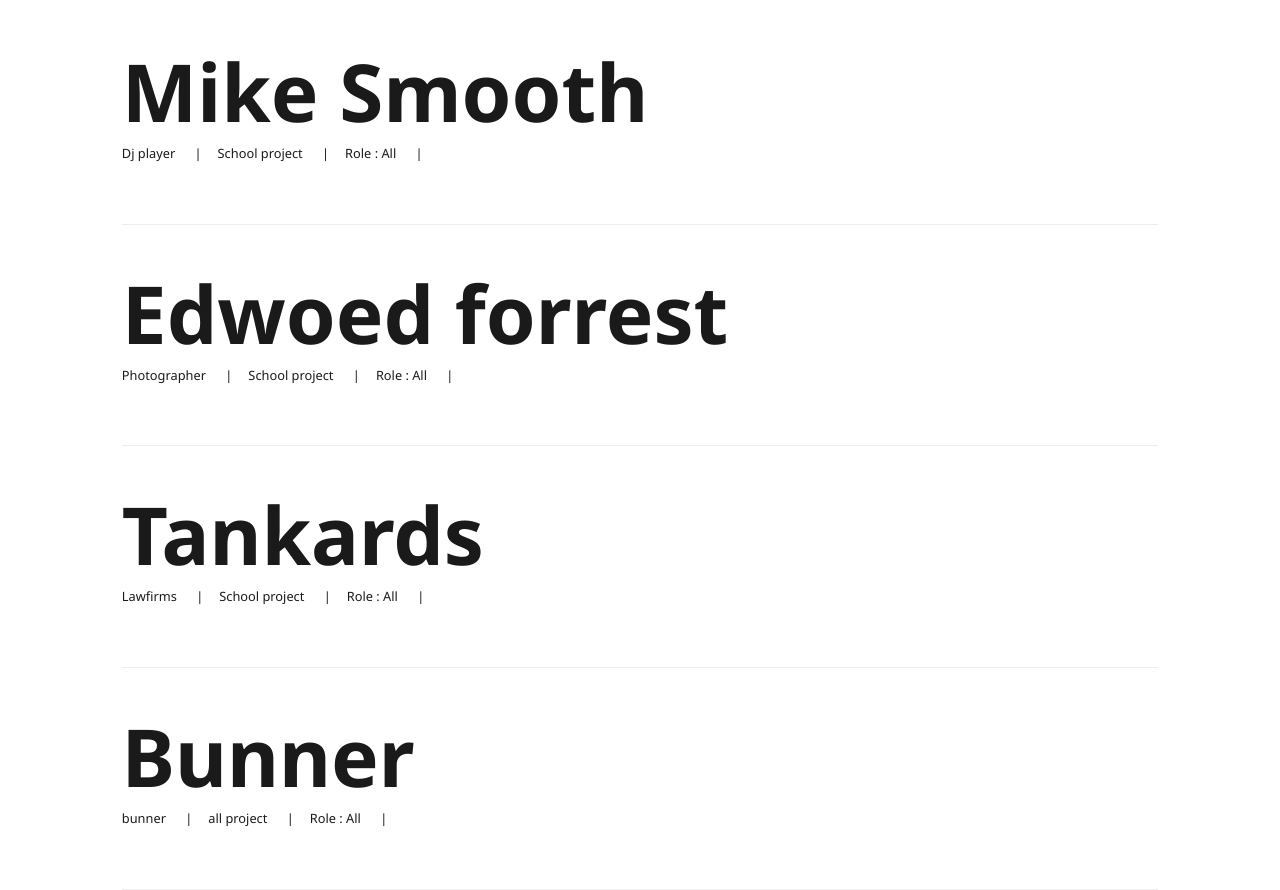
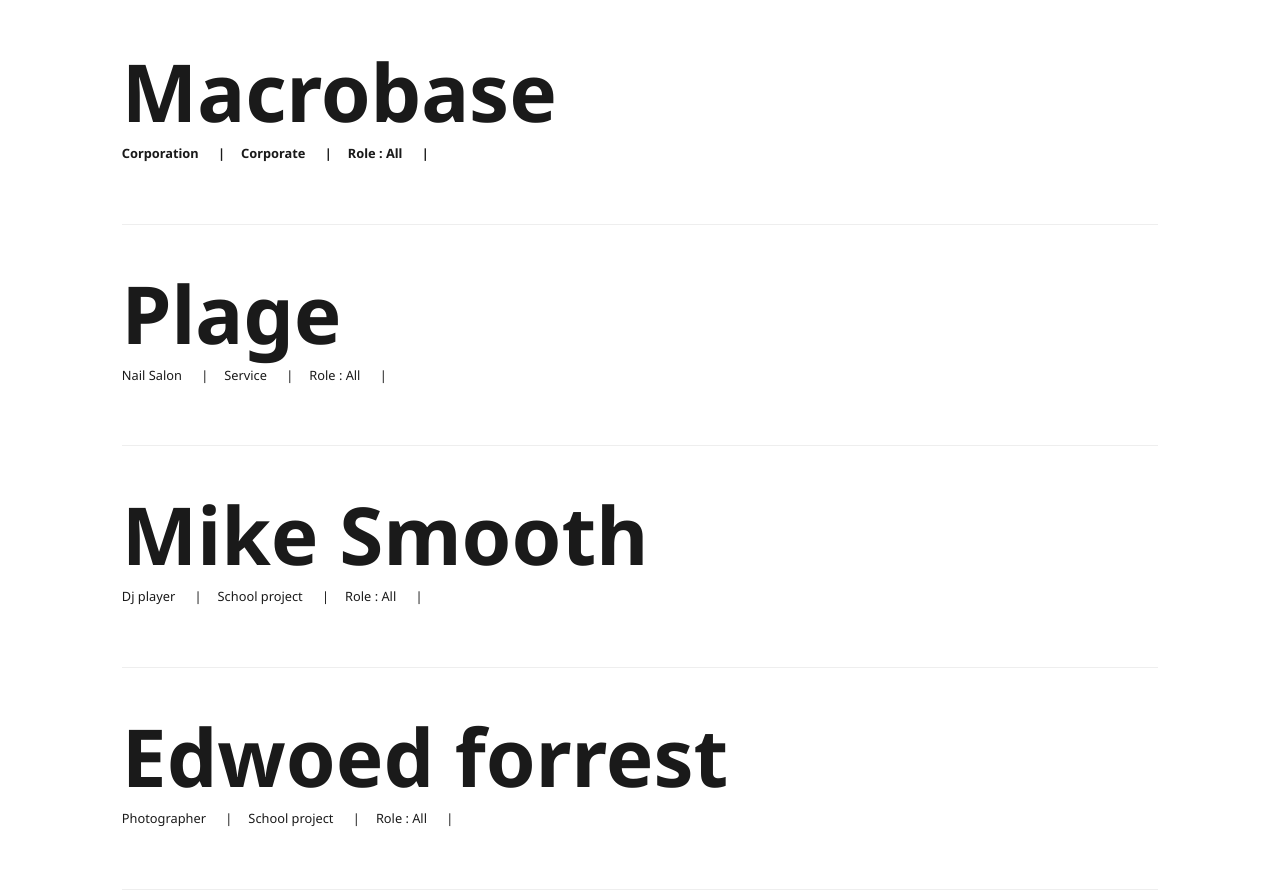
Before and after one commit to ReoYweb/Yoshioka_Reo, a plain HTML site: page index.html in a window 1280 px wide. Shown: the part 1610-2500 px from the top of the page. Drawn offline with nearby package versions, Linux system fonts and the light colour scheme; files whose address does not match are found by name.

Commit message:
コミットテスト

```diff
--- a/index.html
+++ b/index.html
@@ -99,6 +99,46 @@
       </section>
 
       <section class="work">
+        <a href="https://macrobase.jp/" target="_blank">
+          <div class="client">
+            <h2 class="client__title">Macrobase
+            <ul class="client__list">
+              <li>
+                Corporation
+                <span>|</span>
+              </li>
+
+              <li>
+                Corporate
+                <span>|</span>
+              </li>
+              <li>
+                Role : All
+                <span>|</span>
+              </li>
+            </ul>
+          </div>
+        </a>
+        <a href="https://salonplage.com/" target="_blank">
+          <div class="client">
+            <h2 class="client__title">Plage</h2>
+            <ul class="client__list">
+              <li>
+                Nail Salon
+                <span>|</span>
+              </li>
+
+              <li>
+                Service
+                <span>|</span>
+              </li>
+              <li>
+                Role : All
+                <span>|</span>
+              </li>
+            </ul>
+          </div>
+        </a>
         <a href="http://reoyoshioka.com/mikesmooth/" target="_blank">
           <div class="client">
             <h2 class="client__title">Mike Smooth</h2>
@@ -159,10 +199,10 @@
         </a>
         <a href="./images/bunner.jpg" target="_blank">
           <div class="client">
-            <h2 class="client__title">Bunner</h2>
+            <h2 class="client__title">Banner</h2>
             <ul class="client__list">
               <li>
-                bunner
+                banner
                 <span>|</span>
               </li>
               <li>
```
Also changed, not shown: 1 other file.
